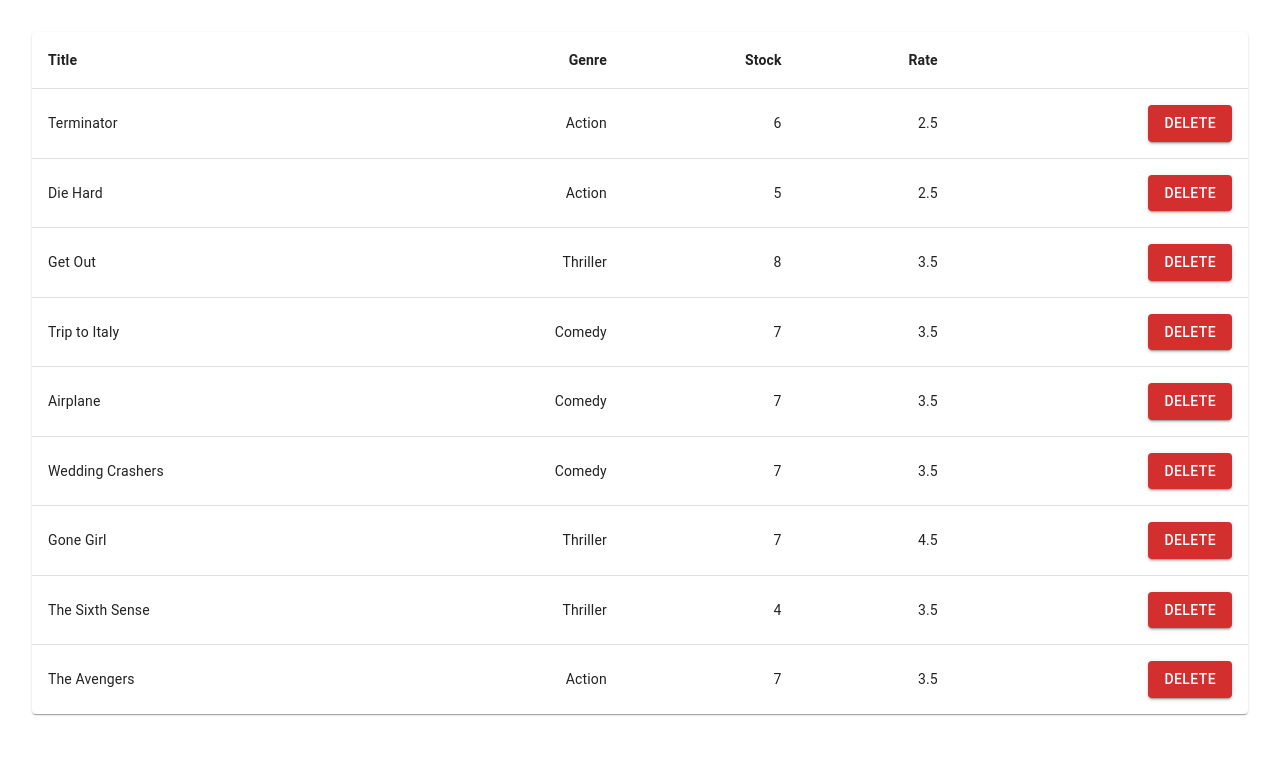
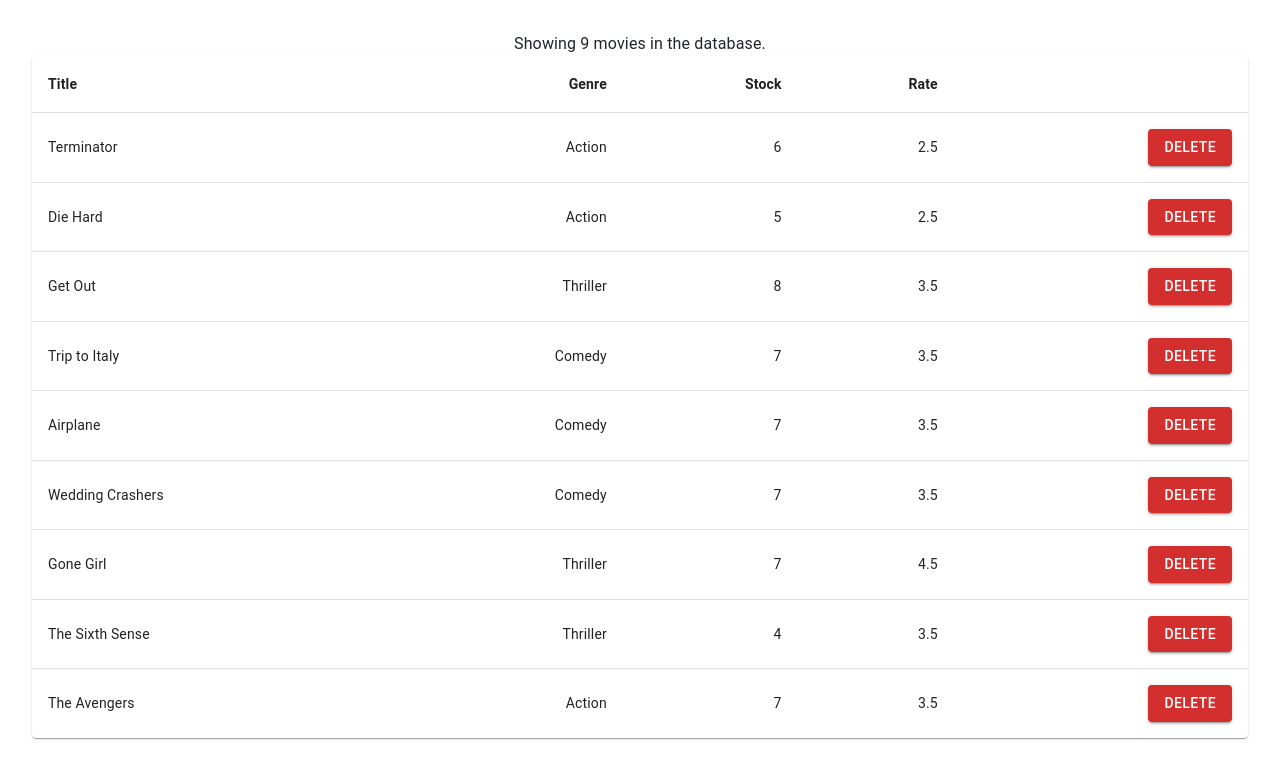
Before and after one commit to BCFCODE/MRT, a React (Vite) app: page / in a window 1280 px wide. Shown: the top 778 px of the page. Built offline with nearby package versions, Linux system fonts and the light colour scheme.

Commit message:
finish exercise

```diff
--- a/src/components/Movies.tsx
+++ b/src/components/Movies.tsx
@@ -7,7 +7,7 @@
 import TableHead from "@mui/material/TableHead";
 import TableRow from "@mui/material/TableRow";
 import Paper from "@mui/material/Paper";
-import { Button } from "@mui/material";
+import { Button, Typography } from "@mui/material";
 import { Movie } from "../types/Movies";
 
 function createData(
@@ -38,8 +38,19 @@
 
   render() {
     const { movies } = this.state;
+    const isAnyMovieInDB = movies.length;
 
     return (
+      <>
+        {isAnyMovieInDB ? (
+          <Typography>
+            Showing {movies.length} movies in the database.
+          </Typography>
+        ) : (
+          <Typography>There are no movies in the database.</Typography>
+        )}
+
+        {isAnyMovieInDB ? (
           <TableContainer component={Paper}>
             <Table sx={{ minWidth: "auto" }} aria-label="simple table">
               <TableHead>
@@ -80,6 +91,8 @@
               </TableBody>
             </Table>
           </TableContainer>
+        ) : null}
+      </>
     );
   }
 }
```
Lines whose indentation alone changed are shown as unchanged.
